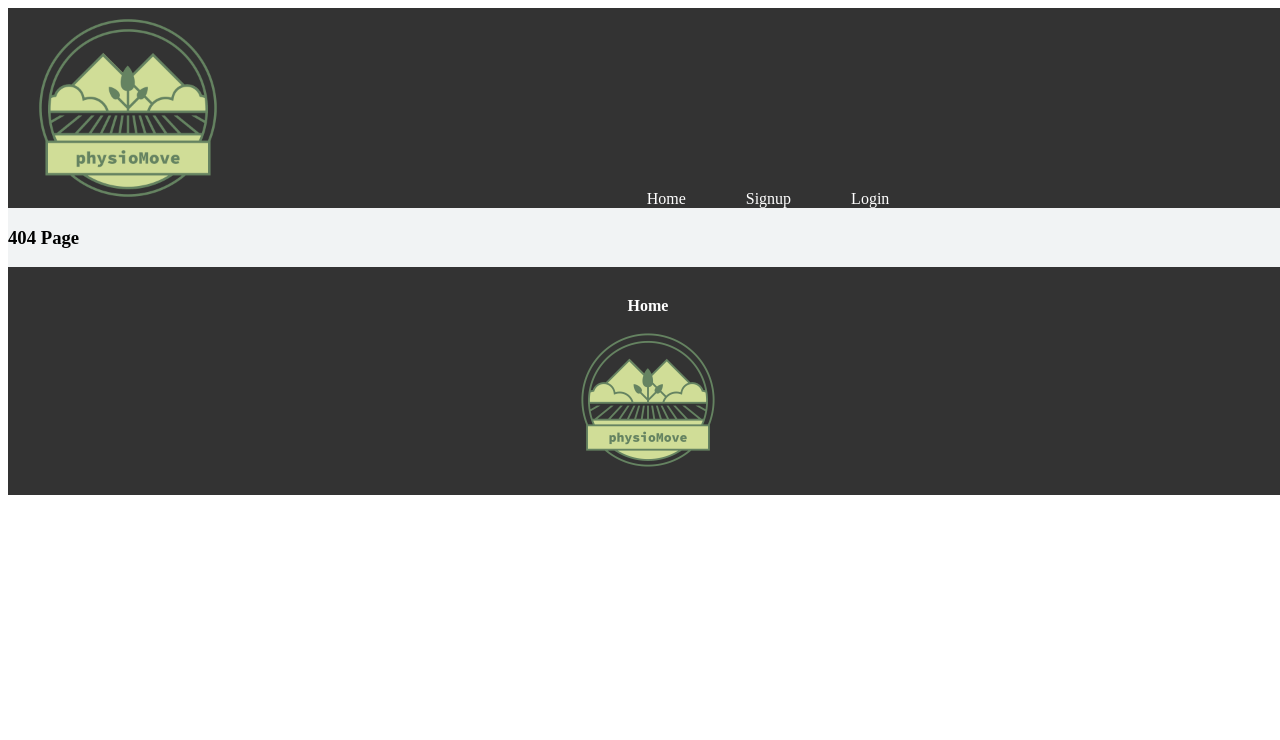
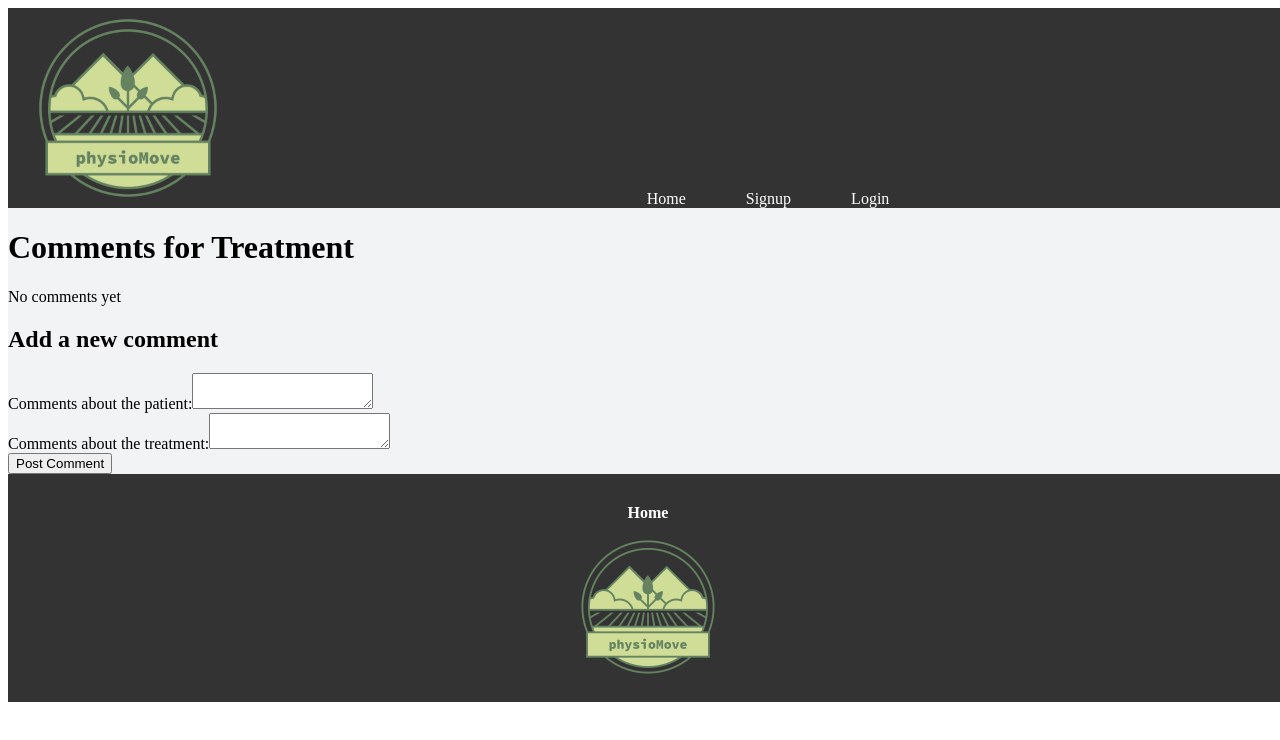
Before and after one commit to patoare/front-code-finalProject, a React (Vite) app: page /comments in a window 1280 px wide. Before the commit this address had no page. Shown: the top 740 px of the page. Built offline with nearby package versions, Linux system fonts and the light colour scheme.

Commit message:
comments working get all and post

```diff
--- a/src/App.jsx
+++ b/src/App.jsx
@@ -27,6 +27,8 @@ function App() {
         <Route path="/signup" element={<AnonymusRoute> <SignupPage /> </AnonymusRoute>} />
         <Route path='/login' element={<AnonymusRoute> <Login /> </AnonymusRoute>} />
         <Route path='/profile/:id' element={< ProfilePage />} />
+        <Route path='/comments' element={< Comments />} />
+        <Route path='/comments/:id' element={< Comments />} />
         <Route path="/treatments/new" element={<PrivateRoute> <NewTreatmentPage /> </PrivateRoute>} />
         <Route path="/therapists" element={<PrivateRoute> <TherapistsPage /> </PrivateRoute>} />
         <Route path="/trends" element={<PrivateRoute> <Trends /> </PrivateRoute>} />
--- /dev/null
+++ b/src/components/AuthFormLogin.jsx
@@ -0,0 +1,25 @@
+import { useState } from "react";
+
+const AuthFormLogin = ({ submitFunction }) => {
+  const [email, setEmail] = useState("");
+  const [password, setPassword] = useState("");
+
+  const handleSubmit = (event) => {
+    event.preventDefault();
+    submitFunction({ email, password });
+  };
+
+  return (
+    <form className="form" onSubmit={handleSubmit}>
+      <label className="label">Email
+        <input className="input" required type="email" value={email} onChange={(event) => setEmail(event.target.value)} />
+      </label>
+      <label className="label">Password
+        <input className="input" required type="password" value={password} onChange={(event) => setPassword(event.target.value)} />
+      </label>
+      <button className="buttonLogin" type="submit">Login</button>
+    </form>
+  );
+};
+
+export default AuthFormLogin;
--- a/src/pages/Comments.jsx
+++ b/src/pages/Comments.jsx
@@ -1,46 +1,117 @@
-import { Link } from "react-router-dom";
-import { useEffect, useState } from "react"
-import { AuthContext } from "../contexts/AuthContext";
-import { useContext } from "react"
+import { useContext, useState, useEffect } from "react"
+import { AuthContext } from "../contexts/AuthContext"
+import { useNavigate } from "react-router-dom"
 import { useParams } from "react-router-dom";
 
+const Comments = () => {
+    const navigate = useNavigate()
+    const {token} = useContext(AuthContext)
+    const{ id } = useParams()
+    const [comments, setComments] = useState([]);
+    const [commentPatient, setCommentPatient] = useState('');
+    const [commentTreatment, setCommentTreatment] = useState('');
 
-const Comments = () => {
-
-const fetchOneTreat = async() => {
-    const {token} = useContext(AuthContext)
-    const { id } = useParams();
-    const [oneTreat, setOneTreat] = useState([]);
+    const fetchComments = async() => {
+        if (!id) {
+            console.log("No treatment ID provided");
+            return;
+          }
 
             try {
-            const response = await fetch (`${import.meta.env.VITE_API_URL}/api/treatments/${id}`, {
+                const response = await fetch (`${import.meta.env.VITE_API_URL}/api/comments/${id}`, {
                     headers: {
                         Authorization: `Bearer ${token}`,
                     },
                 })
                 if(response.ok) {
-                const oneTreatData = await response.json()
-                setOneTreat(oneTreatData)
+                    const commentsData = await response.json();
+                    setComments(commentsData);
                 }
 
             }catch(error) {
              console.log(error)
             }
-    }
+        };
+
         useEffect(() => {
-        fetchOneTreat()
+            fetchComments();
         }, [id])
 
+        const handleCreateComment = async (e) => {
+            e.preventDefault();
 
-    return(
-        <>
-        <label className="labelForm" >Possitive Feedback:
-        <textarea className="textCreate" required value={description} onChange={event => setDescription(event.target.value)} />
+            if (!commentPatient || !commentTreatment) {
+              alert("Please fill in all fields");
+              return;
+            }
+
+            try {
+              const response = await fetch(`${import.meta.env.VITE_API_URL}/api/comments`, {
+                method: "POST",
+                headers: {
+                  "Content-Type": "application/json",
+                  Authorization: `Bearer ${token}`,
+                },
+                body: JSON.stringify({
+                  treatment: id,
+                  commentPatient: commentPatient,
+                  commentTreatment: commentTreatment,
+                }),
+              });
+
+              if (response.ok) {
+                const newComment = await response.json();
+                setComments([...comments, newComment]); // Add the new comment to the list
+                setCommentPatient('');
+                setCommentTreatment('');
+              } else {
+                console.log("Error posting comment");
+              }
+            } catch (error) {
+              console.log(error);
+            }
+          };
+
+return (
+    <div>
+      <h1>Comments for Treatment</h1>
+
+      {/* Show existing comments */}
+      <div>
+        {comments.length > 0 ? (
+          comments.map((comment) => (
+            <div key={comment._id}>
+              <p><strong>Patient Comment:</strong> {comment.commentPatient}</p>
+              <p><strong>Treatment Comment:</strong> {comment.commentTreatment}</p>
+            </div>
+          ))
+        ) : (
+          <p>No comments yet</p>
+        )}
+      </div>
+
+      {/* Form to create a new comment */}
+      <h2>Add a new comment</h2>
+      <form onSubmit={handleCreateComment}>
+        <label>
+          Comments about the patient:
+          <textarea
+            value={commentPatient}
+            onChange={(e) => setCommentPatient(e.target.value)}
+          ></textarea>
         </label>
-    <Link to={`/comments/${user._id}`}>
-    <button className="button" type="button">View More</button>
-  </Link>
-  </>
-    )
-}
+        <br />
+        <label>
+          Comments about the treatment:
+          <textarea
+            value={commentTreatment}
+            onChange={(e) => setCommentTreatment(e.target.value)}
+          ></textarea>
+        </label>
+        <br />
+        <button type="submit">Post Comment</button>
+      </form>
+    </div>
+  );
+};
 export default Comments;
--- a/src/pages/Login.jsx
+++ b/src/pages/Login.jsx
@@ -1,5 +1,5 @@
 import { useContext } from "react"
-import AuthForm from "../components/AuthForm"
+import AuthFormLogin from "../components/AuthFormLogin"
 import { AuthContext } from "../contexts/AuthContext"
 import { useNavigate } from "react-router-dom"
 
@@ -30,7 +30,7 @@ const navigate = useNavigate();
     return (
     <>
     <h1 className="titlePage"> Login Page</h1>
-    <AuthForm submitFunction={handleLogin}></AuthForm>
+    <AuthFormLogin submitFunction={handleLogin}></AuthFormLogin>
     </>
 
     )
--- a/src/pages/Treatment.jsx
+++ b/src/pages/Treatment.jsx
@@ -2,6 +2,7 @@ import { useEffect, useState } from "react"
 import { AuthContext } from "../contexts/AuthContext";
 import { useContext } from "react"
 import { useParams } from "react-router-dom";
+import { Link } from "react-router-dom";
 
 
 const Treatment = () => {
@@ -46,7 +47,10 @@ const Treatment = () => {
             <p><strong>Focus in:</strong> {oneTreat.therapeuticTech}</p>
             <p> <strong>#</strong> {oneTreat.hashtag}</p>
           </ul>
-
+          <li><Link to={`/comments/${id}`}>
+              <button className="button" type="button">Comments</button>
+            </Link>
+            </li>
     </>
   );
 };
```
Lines whose indentation alone changed are shown as unchanged.
